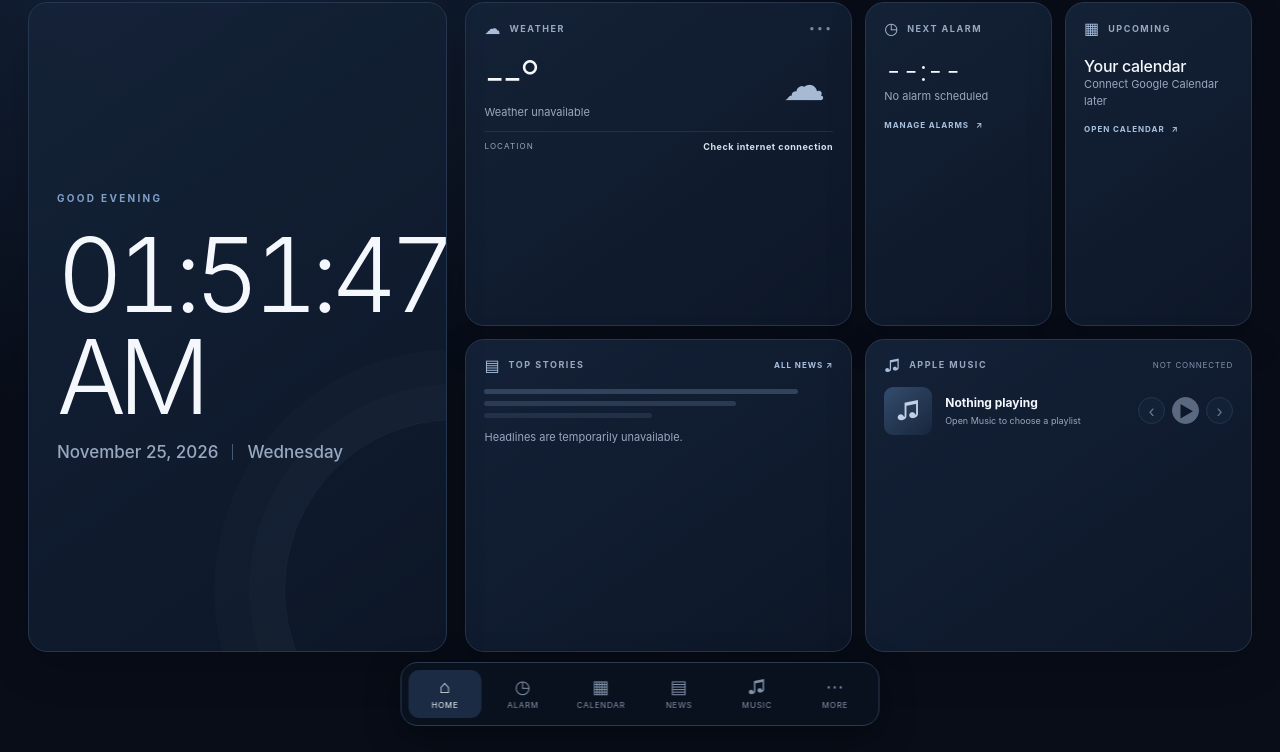
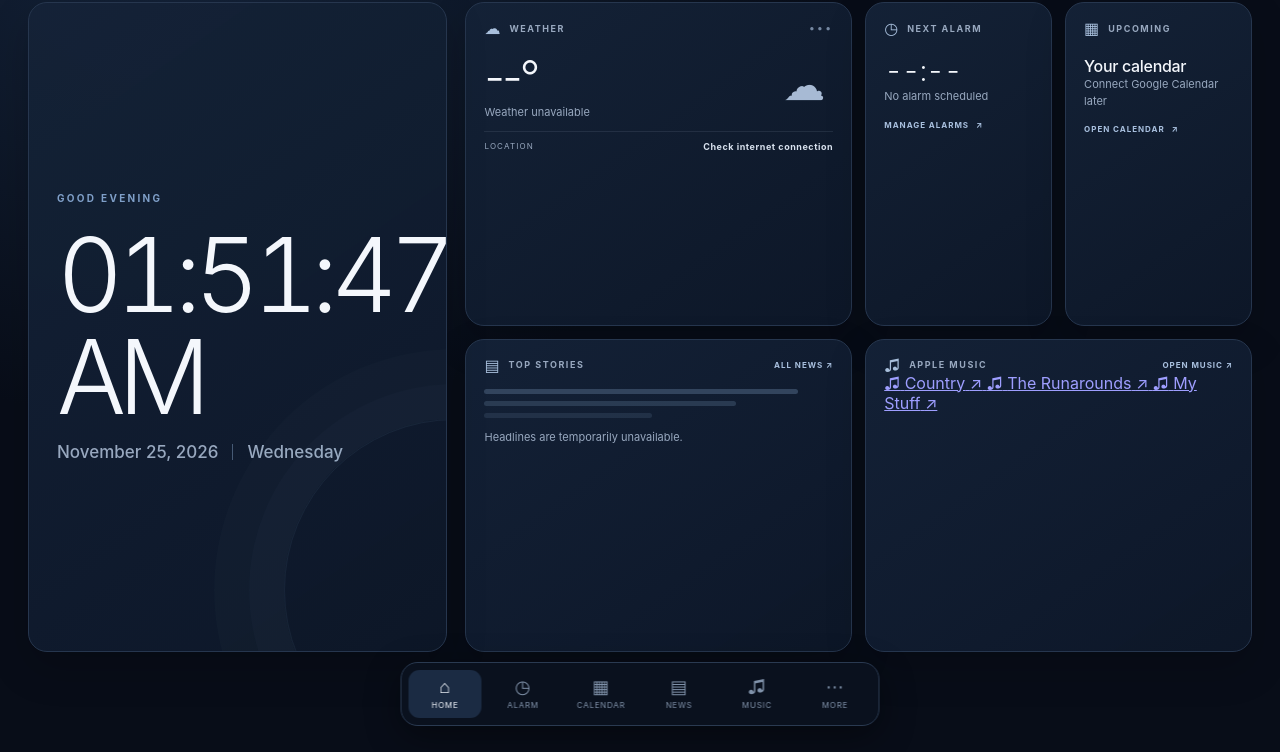
Before and after one commit to n97nzg5hfc-source/nightstand, a plain HTML site: page index.html in a window 1280 px wide. Shown: the part 60-812 px from the top of the page. Drawn offline with Linux system fonts and the light colour scheme; no server answers.

Commit message:
Add Apple Music playlist to Home

```diff
--- a/index.html
+++ b/index.html
@@ -1,4 +1,3 @@
-
 <!doctype html>
 <html lang="en">
 <head>
@@ -94,19 +93,24 @@
             <div class="widget-head">
               <span class="widget-icon">♫</span>
               <span class="widget-label">APPLE MUSIC</span>
-              <span class="music-status">NOT CONNECTED</span>
+              <button class="small-link" data-page="music">OPEN MUSIC ↗</button>
             </div>
-            <div class="music-content">
-              <div class="album-art">♫</div>
-              <div class="track-info">
-                <strong>Nothing playing</strong>
-                <span>Open Music to choose a playlist</span>
-              </div>
-              <div class="music-controls">
-                <button aria-label="Previous track" disabled>‹</button>
-                <button class="play-button" aria-label="Play" disabled>▶</button>
-                <button aria-label="Next track" disabled>›</button>
-              </div>
+            <div class="home-playlist-list">
+              <a class="home-playlist-link" href="https://music.apple.com/us/playlist/country/pl.u-jV89bZNTDYlkmP3" target="_blank" rel="noopener">
+                <span class="home-playlist-icon">♫</span>
+                <span class="home-playlist-name">Country</span>
+                <span class="home-playlist-open">↗</span>
+              </a>
+              <a class="home-playlist-link" href="https://music.apple.com/us/playlist/the-runarounds/pl.u-NpXm9q7T4MNZ9J7" target="_blank" rel="noopener">
+                <span class="home-playlist-icon">♫</span>
+                <span class="home-playlist-name">The Runarounds</span>
+                <span class="home-playlist-open">↗</span>
+              </a>
+              <a class="home-playlist-link" href="https://music.apple.com/us/playlist/my-stuff/pl.u-xlyNEpPTJRG0yZe" target="_blank" rel="noopener">
+                <span class="home-playlist-icon">♫</span>
+                <span class="home-playlist-name">My Stuff</span>
+                <span class="home-playlist-open">↗</span>
+              </a>
             </div>
           </article>
         </div>
@@ -118,16 +122,12 @@
         <div class="eyebrow">YOUR SCHEDULE</div>
         <h1>Alarms</h1>
         <p class="muted">Create and manage your alarms.</p>
-
         <div class="alarm-builder">
           <h2>Create an alarm</h2>
-
           <label for="alarm-time">Alarm time</label>
           <input type="time" id="alarm-time" value="07:00">
-
           <label for="alarm-name">Alarm name</label>
           <input type="text" id="alarm-name" placeholder="Morning alarm">
-
           <label>Repeat on</label>
           <div class="alarm-days">
             <label><input type="checkbox" value="1"> Mon</label>
@@ -138,27 +138,20 @@
             <label><input type="checkbox" value="6"> Sat</label>
             <label><input type="checkbox" value="0"> Sun</label>
           </div>
-
           <label for="alarm-sound">Alarm sound</label>
           <select id="alarm-sound">
             <option value="gentle">Gentle</option>
             <option value="digital">Digital</option>
             <option value="classic">Classic</option>
           </select>
-
           <label class="volume-option">
             <input type="checkbox" id="alarm-gradual" checked>
             Gradually increase volume
           </label>
-
           <button id="add-alarm" type="button">+ Add alarm</button>
         </div>
-
         <h2>Your alarms</h2>
-        <div id="alarm-list">
-          <p class="muted">No alarms created yet.</p>
-        </div>
-
+        <div id="alarm-list"><p class="muted">No alarms created yet.</p></div>
         <p class="muted">
           Important: browser alarms may not sound when NIGHTSTAND is closed
           or suspended. Keep the iPad Clock app as your reliable backup.
@@ -192,45 +185,31 @@
         <div class="eyebrow">YOUR SOUNDTRACK</div>
         <h1>Apple Music</h1>
         <p class="muted">Your music, all in one place.</p>
-
         <h2>Your Playlists</h2>
         <p class="muted">Choose a playlist to browse and play your music.</p>
 
         <div class="apple-playlist-list">
-
           <article class="apple-playlist-card">
             <h3>Country</h3>
-            <iframe
-              allow="autoplay *; encrypted-media *; fullscreen *; clipboard-write"
-              height="450"
-              style="width:100%;max-width:660px;overflow:hidden;border-radius:12px;border:0;"
+            <iframe allow="autoplay *; encrypted-media *; fullscreen *; clipboard-write"
+              height="450" style="width:100%;max-width:660px;overflow:hidden;border-radius:12px;border:0;"
               sandbox="allow-forms allow-popups allow-same-origin allow-scripts allow-top-navigation-by-user-activation"
-              src="https://embed.music.apple.com/us/playlist/country/pl.u-jV89bZNTDYlkmP3">
-            </iframe>
+              src="https://embed.music.apple.com/us/playlist/country/pl.u-jV89bZNTDYlkmP3"></iframe>
           </article>
-
           <article class="apple-playlist-card">
             <h3>The Runarounds</h3>
-            <iframe
-              allow="autoplay *; encrypted-media *; fullscreen *; clipboard-write"
-              height="450"
-              style="width:100%;max-width:660px;overflow:hidden;border-radius:12px;border:0;"
+            <iframe allow="autoplay *; encrypted-media *; fullscreen *; clipboard-write"
+              height="450" style="width:100%;max-width:660px;overflow:hidden;border-radius:12px;border:0;"
               sandbox="allow-forms allow-popups allow-same-origin allow-scripts allow-top-navigation-by-user-activation"
-              src="https://embed.music.apple.com/us/playlist/the-runarounds/pl.u-NpXm9q7T4MNZ9J7">
-            </iframe>
+              src="https://embed.music.apple.com/us/playlist/the-runarounds/pl.u-NpXm9q7T4MNZ9J7"></iframe>
           </article>
-
           <article class="apple-playlist-card">
             <h3>My Stuff</h3>
-            <iframe
-              allow="autoplay *; encrypted-media *; fullscreen *; clipboard-write"
-              height="450"
-              style="width:100%;max-width:660px;overflow:hidden;border-radius:12px;border:0;"
+            <iframe allow="autoplay *; encrypted-media *; fullscreen *; clipboard-write"
+              height="450" style="width:100%;max-width:660px;overflow:hidden;border-radius:12px;border:0;"
               sandbox="allow-forms allow-popups allow-same-origin allow-scripts allow-top-navigation-by-user-activation"
-              src="https://embed.music.apple.com/us/playlist/my-stuff/pl.u-xlyNEpPTJRG0yZe">
-            </iframe>
+              src="https://embed.music.apple.com/us/playlist/my-stuff/pl.u-xlyNEpPTJRG0yZe"></iframe>
           </article>
-
         </div>
 
         <p class="muted">
@@ -258,7 +237,6 @@
       <button class="nav-item" data-page="more"><span>⋯</span>MORE</button>
     </nav>
   </div>
-
   <script src="app.js"></script>
 </body>
 </html>
```
